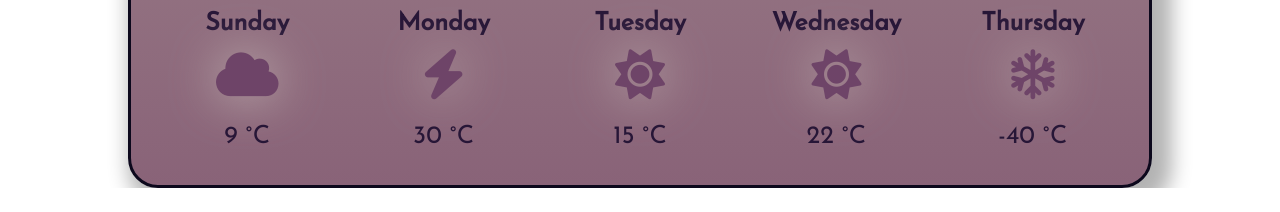
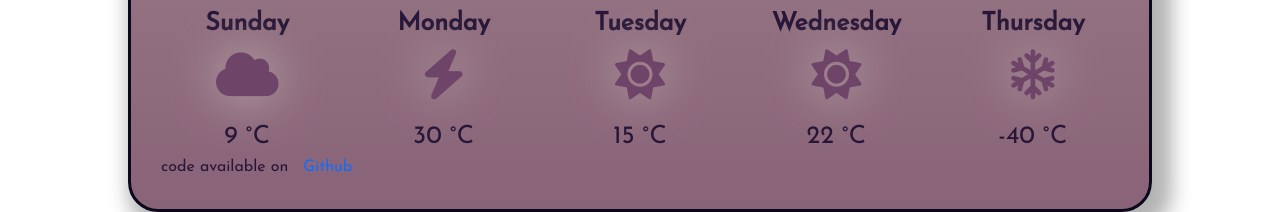
Before and after one commit to Kat-Nem/first-weather-app, a plain HTML site: page index.html in a window 1280 px wide. Shown: the part 657-869 px from the top of the page. Before the commit the page ends 845 px from the top, so only its background shows below. Drawn offline with nearby package versions, Linux system fonts and the light colour scheme.

Commit message:
added link to source code on github

```diff
--- a/index.html
+++ b/index.html
@@ -68,6 +68,9 @@
     <div class="col-sm">-40 °C</div>
 </div>
 </section>
+<footer>
+  <p>code available on <a href="https://github.com/Kat-Nem/first-weather-app" alt="link to source code on Github" target="_blank">Github</a></p>
+</footer>
     </div>
     <script src="src/index.js"></script>
   </body>
```
